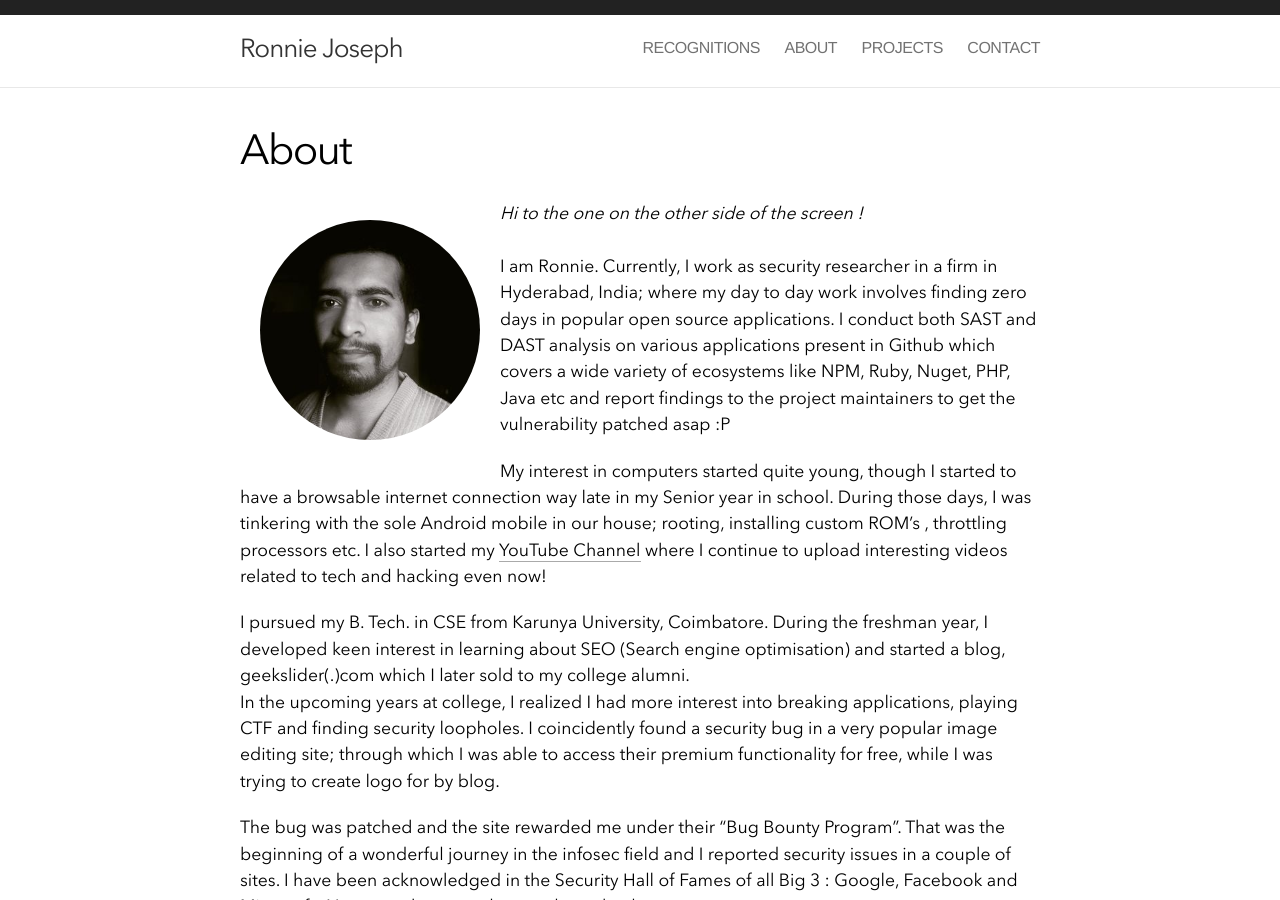
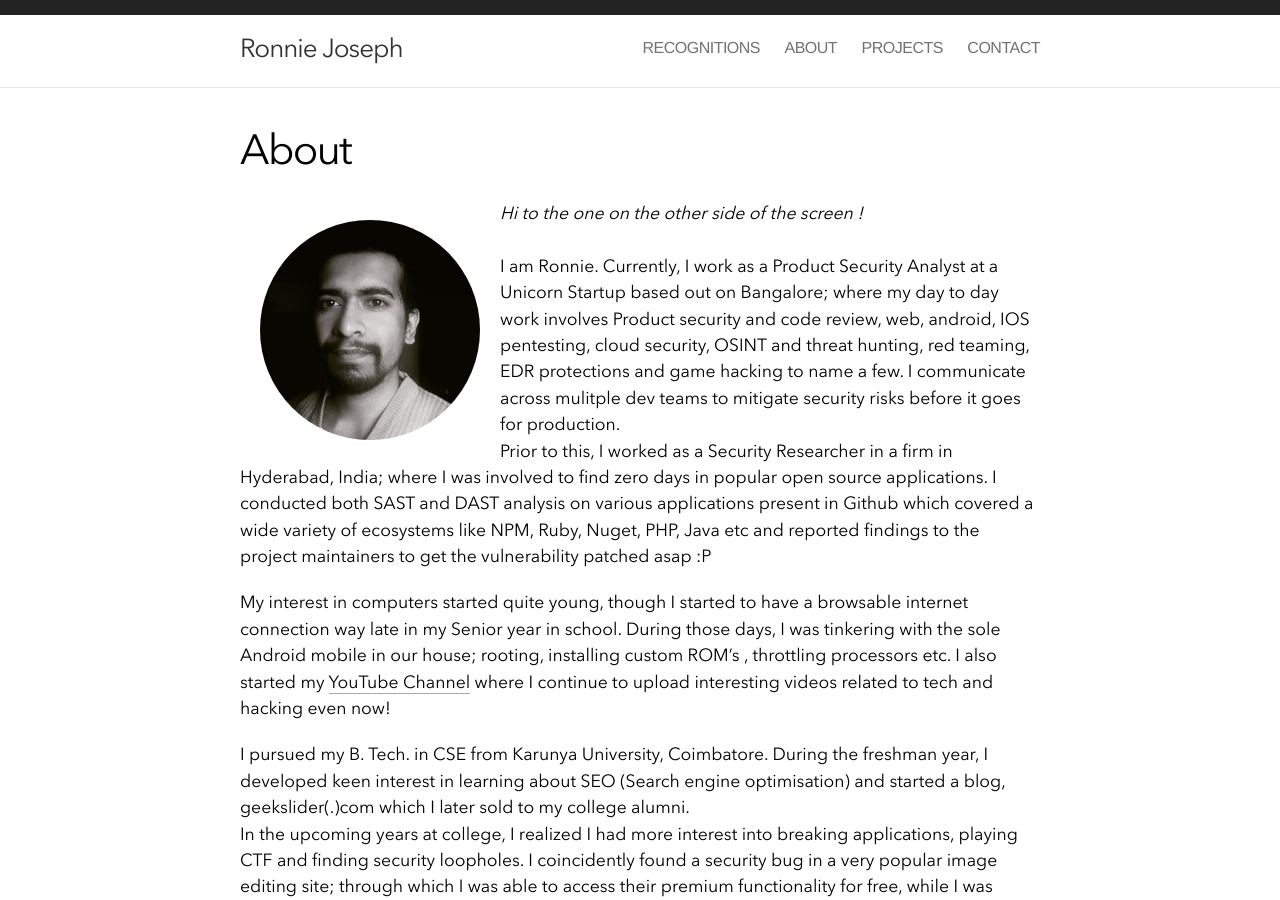
Before and after one commit to procodey/procodey.github.io, a Jekyll site: the page built from about.html, in a window 1280 px wide and 900 px high. Built offline with Jekyll 4.4.1, drawn with Linux system fonts in a browser that asks for light colours; nearby versions of some CDN libraries.

Commit message:
Update about.html

```diff
--- a/about.html
+++ b/about.html
@@ -10,7 +10,9 @@ title: About
   <div id = "profile"></div>
   <p>
 <i>Hi to the one on the other side of the screen ! </i><br><br>
-I am Ronnie. Currently, I work as security researcher in a firm in Hyderabad, India; where my day to day work involves finding zero days in popular open source applications.  I conduct both SAST and DAST analysis on various applications present in Github which covers a wide variety of ecosystems like NPM, Ruby, Nuget, PHP, Java etc and report findings to the project maintainers to get the vulnerability patched asap :P <br>
+I am Ronnie. Currently, I work as a Product Security Analyst at a Unicorn Startup based out on Bangalore; where my day to day work involves Product security and code review, web, android, IOS pentesting, cloud security, OSINT and threat hunting, red teaming, EDR protections and game hacking to name a few. I communicate across mulitple dev teams to mitigate security risks before it goes for production.
+<br>
+Prior to this, I worked as a Security Researcher in a firm in Hyderabad, India; where I was involved to find zero days in popular open source applications.  I conducted both SAST and DAST analysis on various applications present in Github which covered a wide variety of ecosystems like NPM, Ruby, Nuget, PHP, Java etc and reported findings to the project maintainers to get the vulnerability patched asap :P <br>
 <p>
  My interest in computers started quite young, though I started to have a browsable internet connection way late in my Senior year in school. During those days, I was tinkering with the sole Android mobile in our house; rooting, installing custom ROM’s , throttling processors etc.  I also started my <a href="https://www.youtube.com/geekslider" target="_bl">YouTube Channel</a> where I continue to upload interesting videos related to tech and hacking even now!
 </p>
```
